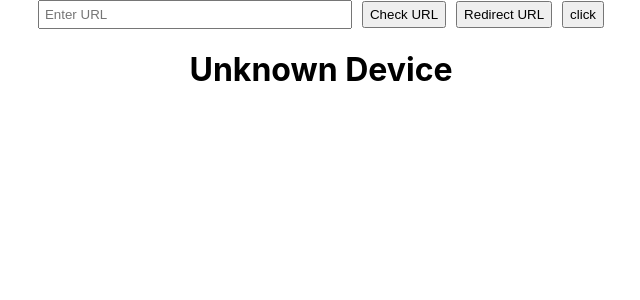
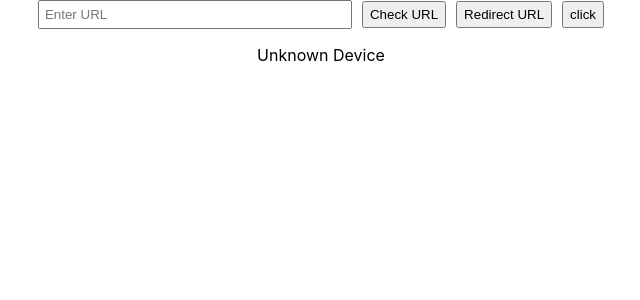
Before and after one commit to jaydipsonani/urlChecker, a React (Create React App) app: page / in a window 1280 px wide. Shown: the top 300 px of the page, without its empty margins (319-959 px from the left). Built offline with nearby package versions, Linux system fonts and the light colour scheme.

Commit message:
Update eSIMChecker.js

```diff
--- a/src/eSIMChecker.js
+++ b/src/eSIMChecker.js
@@ -451,7 +451,7 @@ function App() {
 
   return (
     <div>
-      <h1>{deviceName}</h1>
+      <p>{deviceName}</p>
     </div>
   );
 }
```
